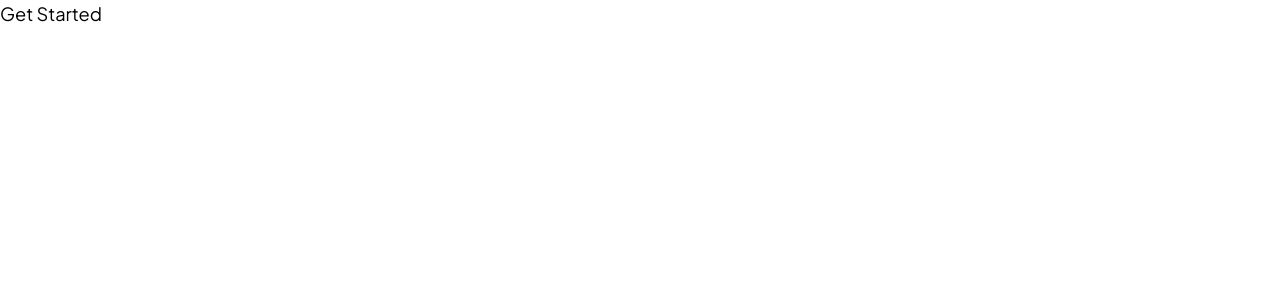
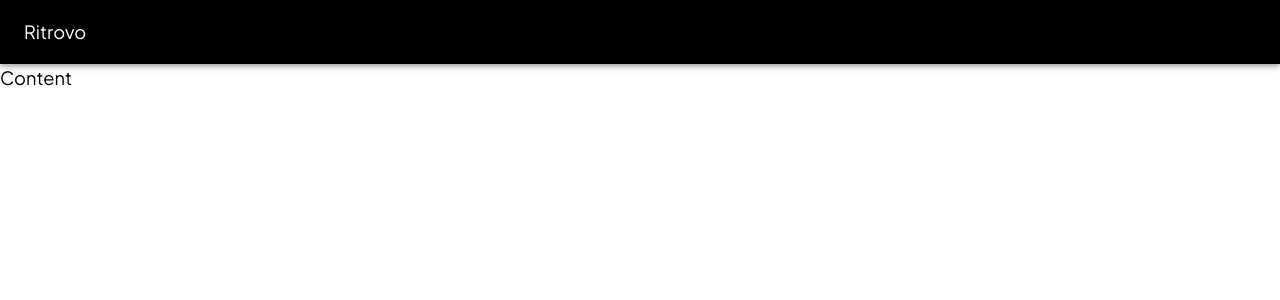
Before and after one commit to EnigmaVSSUT/ritrovo-frontend, a Next.js app: page / in a window 1280 px wide. Shown: the top 300 px of the page. Built offline with nearby package versions, Linux system fonts and the light colour scheme.

Commit message:
style: made components

```diff
--- /dev/null
+++ b/components/LandingPage/HeroContent.jsx
@@ -0,0 +1,9 @@
+const HeroContent = () => {
+	return (
+		<div>
+			Content
+		</div>
+	);
+}
+
+export default HeroContent;
--- /dev/null
+++ b/components/LandingPage/NavBar.jsx
@@ -0,0 +1,15 @@
+import { AppBar, Toolbar } from "@mui/material";
+
+const NavBar = () => {
+	return (
+		<AppBar
+			position="sticky"
+		>
+			<Toolbar>
+				Ritrovo
+			</Toolbar>
+		</AppBar>
+	);
+}
+
+export default NavBar;
--- a/pages/index.jsx
+++ b/pages/index.jsx
@@ -1,8 +1,13 @@
+import { Stack } from "@mui/material";
+import HeroContent from "../components/LandingPage/HeroContent";
+import NavBar from "../components/LandingPage/NavBar";
+
 const LandingPage = () => {
 	return (
-		<div>
-			Get Started
-		</div>
+		<Stack>
+			<NavBar />
+			<HeroContent />
+		</Stack>
 	);
 }
 
```
